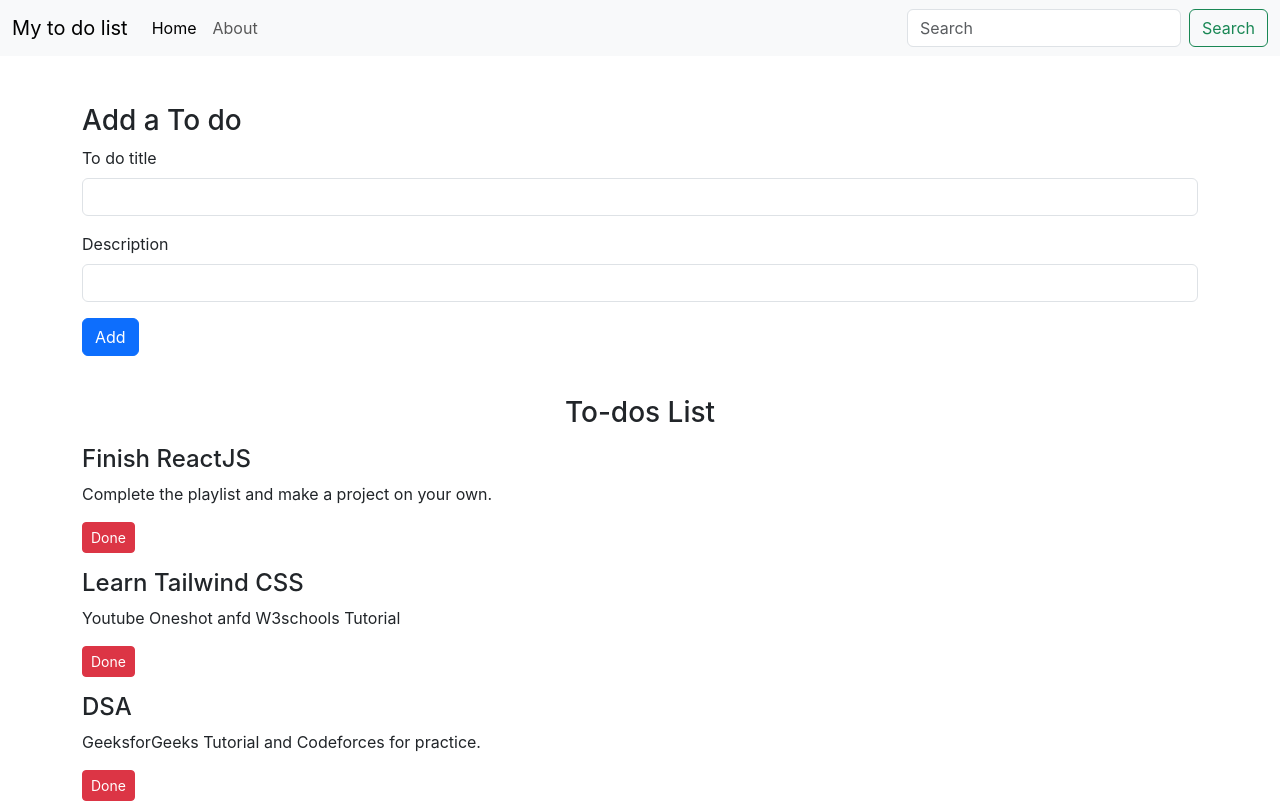
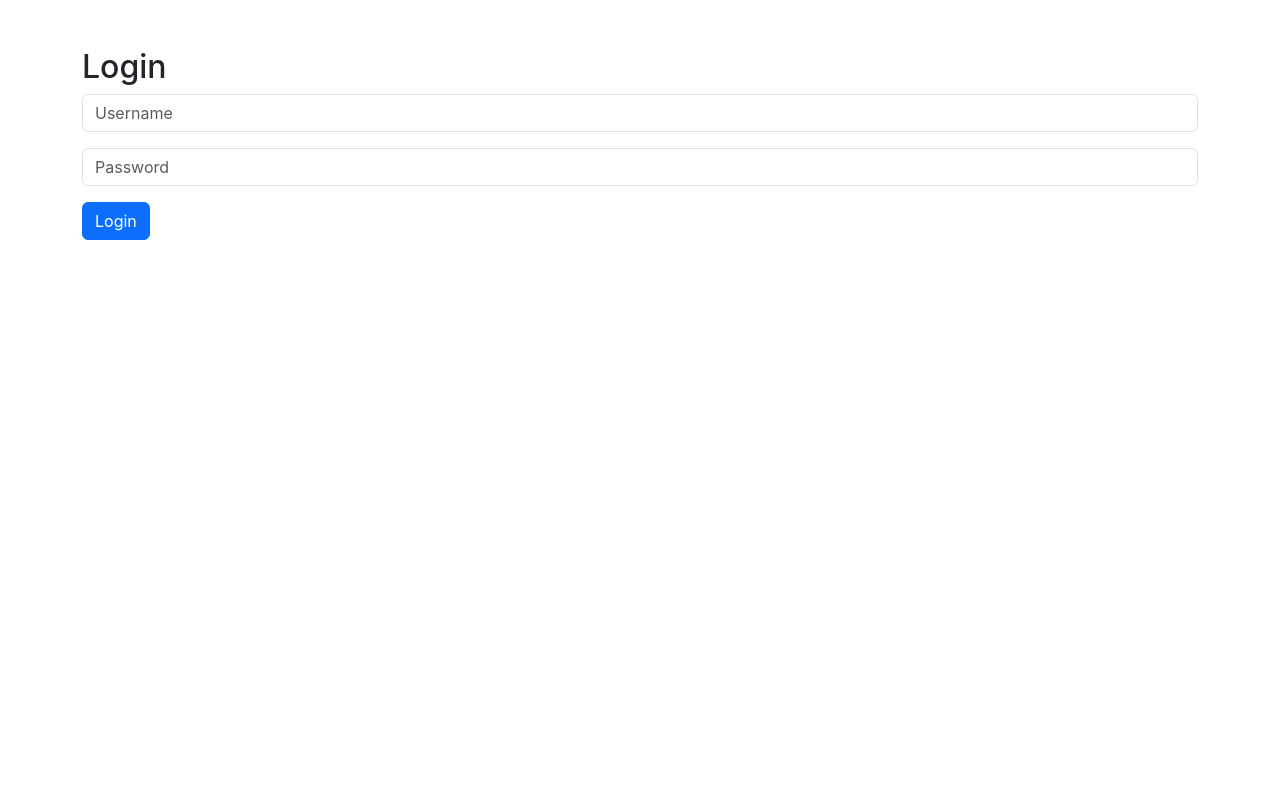
Before and after one commit to Naina-yadavv/To-do-list, a React (Create React App) app: page / in a window 1280 px wide. Shown: the top 803 px of the page. Built offline with nearby package versions, Linux system fonts and the light colour scheme.

Commit message:
Implemented authentication

```diff
--- a/src/App.js
+++ b/src/App.js
@@ -1,59 +1,134 @@
-import React, { useState } from "react";
+import React, { useState, useEffect } from "react";
 import './App.css';
 import Header from "./myComponents/Header";
 import Todos from "./myComponents/Todos";
 import Footer from "./myComponents/Footer";
 import Addtodos from "./myComponents/Addtodos";
+import Login from "./myComponents/Login";
 
 function App() {
 
+  // LOGIN STATE
+  const [isLoggedIn, setIsLoggedIn] = useState(
+    localStorage.getItem("token") ? true : false
+  );
+
+  // USER STATE
+  const [user, setUser] = useState(null);
+
+  // TODOS STATE
   const [todos, setTodos] = useState([
-    {
-      sno: 1,
-      title: "Finish ReactJS",
-      desc: "Complete the playlist and make a project on your own."
-    },
-    {
-      sno: 2,
-      title: "Learn Tailwind CSS",
-      desc: "Youtube Oneshot anfd W3schools Tutorial"
-    },
-    {
-      sno: 3,
-      title: "DSA ",
-      desc: "GeeksforGeeks Tutorial and Codeforces for practice."
-    }
+    { sno: 1, title: "Finish ReactJS", desc: "Complete the playlist" },
+    { sno: 2, title: "Learn Tailwind", desc: "Practice UI" },
+    { sno: 3, title: "DSA", desc: "Solve problems" }
   ]);
 
-//add todo function
+  //  ADD TODO
   const addTodo = (title, desc) => {
-    console.log("Adding todo:", title, desc);
-
-    const sno = todos.length === 0
-      ? 1
-      : todos[todos.length - 1].sno + 1;
-
-    const myTodo = {
-      sno: sno,
-      title: title,
-      desc: desc
-    };
-
-    setTodos([...todos, myTodo]);
+    const sno = todos.length === 0 ? 1 : todos[todos.length - 1].sno + 1;
+    setTodos([...todos, { sno, title, desc }]);
   };
 
-  //  DELETE FUNCTION
+  //  DELETE TODO
   const onDelete = (todo) => {
-    console.log("Deleting todo:", todo);
     setTodos(todos.filter((e) => e.sno !== todo.sno));
   };
 
+  //  FETCH USER
+  const fetchUser = async () => {
+    const token = localStorage.getItem("token");
+
+    try {
+      const res = await fetch("https://dummyjson.com/auth/me", {
+        headers: {
+          Authorization: `Bearer ${token}`
+        }
+      });
+
+      if (!res.ok) {
+        console.log("Token invalid, logging out...");
+        handleLogout();
+        return;
+      }
+
+      const data = await res.json();
+      console.log("USER DATA:", data);
+      setUser(data);
+
+    } catch (error) {
+      console.log(error);
+    }
+  };
+
+  // REFRESH SESSION (NEW)
+  const refreshSession = async () => {
+    const token = localStorage.getItem("token");
+
+    try {
+      const res = await fetch("https://dummyjson.com/auth/refresh", {
+        method: "POST",
+        headers: {
+          "Content-Type": "application/json"
+        },
+        body: JSON.stringify({
+          refreshToken: token
+        }),
+        credentials: "include"
+      });
+
+      const data = await res.json();
+      console.log("REFRESH RESPONSE:", data);
+
+      if (data.accessToken) {
+        localStorage.setItem("token", data.accessToken);
+      }
+
+    } catch (error) {
+      console.log(error);
+    }
+  };
+
+  //  LOGIN HANDLER
+  const handleLogin = () => {
+    setIsLoggedIn(true);
+  };
+
+  // LOGOUT
+  const handleLogout = () => {
+    localStorage.removeItem("token");
+    setIsLoggedIn(false);
+    setUser(null);
+  };
+
+  //  AUTO LOAD (USER + REFRESH)
+  useEffect(() => {
+    if (isLoggedIn) {
+      fetchUser();
+      refreshSession();
+    }
+  }, [isLoggedIn]);
+
   return (
     <>
-      <Header title="My to do list" searchBar={true} />
-      <Addtodos addTodo={addTodo} />
-      <Todos todos={todos} onDelete={onDelete} />
-      <Footer />
+      {isLoggedIn ? (
+        <>
+          <Header
+            title="My to do list"
+            searchBar={true}
+            user={user}
+          />
+
+          <button className="btn btn-danger m-3" onClick={handleLogout}>
+            Logout
+          </button>
+
+          <Addtodos addTodo={addTodo} />
+          <Todos todos={todos} onDelete={onDelete} />
+          <Footer />
+        </>
+      ) : (
+        <Login onLogin={handleLogin} />
+      )}
     </>
   );
 }
--- a/src/myComponents/Header.js
+++ b/src/myComponents/Header.js
@@ -1,29 +1,30 @@
 import React from "react";
-import PropTypes from 'prop-types'
+import PropTypes from "prop-types";
 
 export default function Header(props) {
   return (
-
     <nav className="navbar navbar-expand-lg bg-body-tertiary">
       <div className="container-fluid">
+
         <a className="navbar-brand" href="/">
           {props.title}
         </a>
+
         <button
           className="navbar-toggler"
           type="button"
           data-bs-toggle="collapse"
           data-bs-target="#navbarSupportedContent"
-          aria-controls="navbarSupportedContent"
-          aria-expanded="false"
-          aria-label="Toggle navigation"
         >
           <span className="navbar-toggler-icon"></span>
         </button>
+
         <div className="collapse navbar-collapse" id="navbarSupportedContent">
+
+          {/* LEFT SIDE LINKS */}
           <ul className="navbar-nav me-auto mb-2 mb-lg-0">
             <li className="nav-item">
-              <a className="nav-link active" aria-current="page" href="/">
+              <a className="nav-link active" href="/">
                 Home
               </a>
             </li>
@@ -33,7 +34,9 @@ export default function Header(props) {
               </a>
             </li>
           </ul>
-          <form className="d-flex" role="search">
+
+          {/* 🔍 SEARCH BAR */}
+          <form className="d-flex me-3" role="search">
             <input
               className="form-control me-2"
               type="search"
@@ -43,16 +46,27 @@ export default function Header(props) {
               Search
             </button>
           </form>
+
+          {/* 👤 USER DISPLAY */}
+          {props.user && (
+            <span className="navbar-text">
+              Welcome, <b>{props.user.firstName}</b>
+            </span>
+          )}
+
         </div>
       </div>
     </nav>
   );
 }
+
 Header.defaultProps = {
-    title : "Your title here",
-    searchBar : true
-}
+  title: "Your title here",
+  searchBar: true
+};
+
 Header.propTypes = {
   title: PropTypes.string,
-    searchBar: PropTypes.bool
-}
+  searchBar: PropTypes.bool,
+  user: PropTypes.object
+};
--- /dev/null
+++ b/src/myComponents/Login.js
@@ -0,0 +1,69 @@
+import React, { useState } from "react";
+
+const Login = ({ onLogin }) => {
+  const [username, setUsername] = useState("");
+  const [password, setPassword] = useState("");
+
+  const handleSubmit = async (e) => {
+    e.preventDefault();
+
+    try {
+      const res = await fetch("https://dummyjson.com/auth/login", {
+        method: "POST",
+        headers: {
+          "Content-Type": "application/json"
+        },
+        body: JSON.stringify({
+          username: username,
+          password: password,
+          expiresInMins: 30
+        }),
+        credentials: "include"
+      });
+
+      const data = await res.json();
+      console.log("LOGIN RESPONSE:", data);
+
+      if (res.ok) {
+        const token = data.accessToken || data.token;
+        localStorage.setItem("token", token);
+        onLogin();
+      } else {
+        alert(data.message || "Invalid credentials");
+      }
+
+    } catch (error) {
+      console.log("ERROR:", error);
+    }
+  };
+
+  return (
+    <div className="container mt-5">
+      <h2>Login</h2>
+
+      <form onSubmit={handleSubmit}>
+        <input
+          type="text"
+          placeholder="Username"
+          className="form-control mb-3"
+          value={username}
+          onChange={(e) => setUsername(e.target.value)}
+        />
+
+        <input
+          type="password"
+          placeholder="Password"
+          className="form-control mb-3"
+          value={password}
+          onChange={(e) => setPassword(e.target.value)}
+        />
+
+        <button className="btn btn-primary" type="submit">
+          Login
+        </button>
+      </form>
+    </div>
+  );
+};
+
+export default Login;
```
Lines whose indentation alone changed are shown as unchanged.
